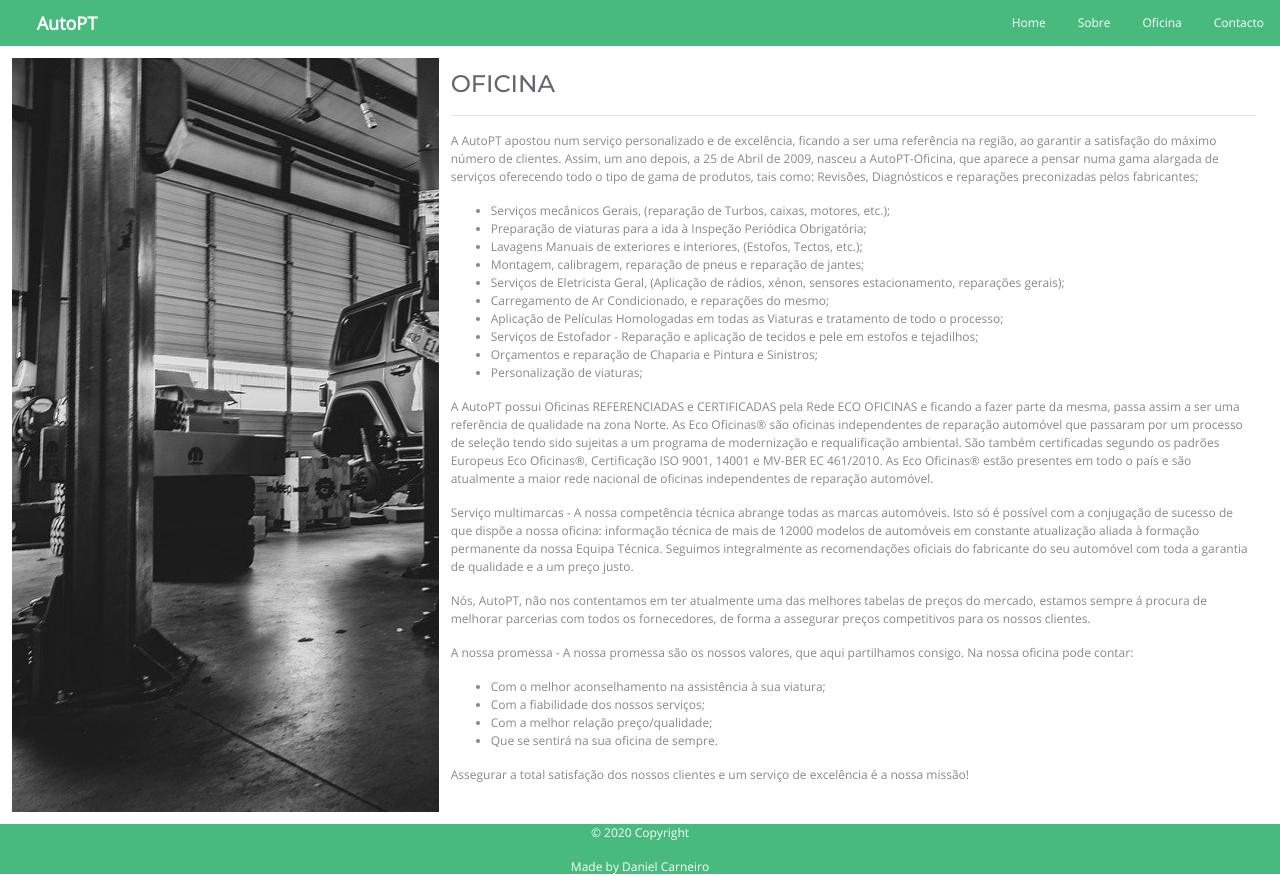
After one commit to loonix/university, a PHP site: page /pages/oficina.html in a window 1280 px wide. The commit adds this page. Run offline with PHP 8.4, Linux system fonts and the light colour scheme; some libraries are stand-ins or nearby versions; some web fonts are replaced.

Commit message:
chore: created oficina and fixed other pages

```diff
--- a/Html/autoPt/css/grid/_grid.css
+++ b/Html/autoPt/css/grid/_grid.css
@@ -76,6 +76,6 @@
 @media (max-width: 600px) {
     .grid-item {
         flex: 1 1 50%;
-        max-width: 50%;
+        max-width: 90%;
     }
 }
--- a/Html/autoPt/css/main.css
+++ b/Html/autoPt/css/main.css
@@ -24,6 +24,7 @@
 /* PAGES */
 @import "pages/_contacts.css";
 @import "pages/_about.css";
+@import "pages/_oficina.css";
 
 
 body {
--- a/Html/autoPt/css/pages/_about.css
+++ b/Html/autoPt/css/pages/_about.css
@@ -3,11 +3,13 @@
 }
 
 .sobre .stand-img {
+    flex: 1;
     background: url('/images/stand.jpg');
-    width: 20%;
+    background-position: center;
     height: auto;
 }
 
 .sobre div {
+    flex: 2;
     padding: 1em;
 }
--- a/Html/autoPt/css/pages/_contacts.css
+++ b/Html/autoPt/css/pages/_contacts.css
@@ -34,6 +34,16 @@
     content: '|';
 } */
 
+.horario {
+    display: flex;
+    text-align: center;
+}
+
+.horario .day {
+    border: 1px solid var(--calm-color);
+    padding: 1em;
+}
+
 @media screen and (max-width: 1000px) {
     .conteudo {
         flex-direction: column-reverse;
--- /dev/null
+++ b/Html/autoPt/css/pages/_oficina.css
@@ -0,0 +1,14 @@
+.oficina {
+    display: flex;
+}
+
+.oficina .image {
+    flex: 1;
+    background: url('/images/garage.jpg');
+    height: auto;
+}
+
+.oficina div {
+    flex: 2;
+    padding: 1em;
+}
--- a/Html/autoPt/pages/about.html
+++ b/Html/autoPt/pages/about.html
@@ -28,6 +28,7 @@
                 <ul>
                     <li><a class="active" href="/index.html">Home</a></li>
                     <li><a href="/pages/about.html">Sobre</a></li>
+                    <li><a class="active" href="/pages/oficina.html">Oficina</a></li>
                     <li><a href="/pages/contact.html">Contacto</a></li>
                 </ul>
             </nav>
--- /dev/null
+++ b/Html/autoPt/pages/oficina.html
@@ -0,0 +1,136 @@
+<!DOCTYPE html>
+<html lang="en">
+
+<head>
+    <meta charset="UTF-8">
+    <meta name="viewport" content="width=device-width, initial-scale=1.0">
+
+    <meta name="author" content="Daniel Carneiro">
+    <meta name="description" content="Maior site de venda automovel e motociclos em Portugal">
+    <meta name="author" content="John Doe">
+    <meta name="keywords" content="auto, venda, automoveis, veiculos, motociclos">
+
+
+    <link rel="stylesheet" href="https://stackpath.bootstrapcdn.com/bootswatch/4.5.2/minty/bootstrap.min.css"
+        integrity="sha384-H4X+4tKc7b8s4GoMrylmy2ssQYpDHoqzPa9aKXbDwPoPUA3Ra8PA5dGzijN+ePnH" crossorigin="anonymous">
+    <link rel="stylesheet" href="/css/main.css">
+    <link rel="stylesheet" href="/css/font-awesome.min.css">
+
+    <title>AutoPT - Stand de carros importados</title>
+</head>
+
+<body ng-app="app">
+    <div ng-controller="controller">
+        <header>
+            <nav class="top-nav">
+                <a class="logo" href="/index.html"><i class="fa fa-car" aria-hidden="true"></i>
+                    {{title}}</a>
+                <ul>
+                    <li><a class="active" href="/index.html">Home</a></li>
+                    <li><a href="/pages/about.html">Sobre</a></li>
+                    <li><a class="active" href="/pages/oficina.html">Oficina</a></li>
+                    <li><a href="/pages/contact.html">Contacto</a></li>
+                </ul>
+            </nav>
+        </header>
+
+        <main>
+
+            <section class="oficina">
+
+                <div class="image"></div>
+                <div>
+                    <h1>OFICINA</h1>
+                    <hr>
+                    <p>
+                        A AutoPT apostou num serviço personalizado e de excelência, ficando a ser uma referência na região,
+                        ao garantir a
+                        satisfação do máximo número de clientes. Assim, um ano depois, a 25 de Abril de 2009, nasceu a
+                        AutoPT-Oficina, que
+                        aparece a pensar numa gama alargada de serviços oferecendo todo o tipo de gama de produtos, tais
+                        como: Revisões,
+                        Diagnósticos e reparações preconizadas pelos fabricantes;
+                    </p>
+                    <ul>
+                        <li>Serviços mecânicos Gerais, (reparação de Turbos, caixas, motores, etc.);</li>
+                        <li>Preparação de viaturas para a ida à Inspeção Periódica Obrigatória;</li>
+                        <li>Lavagens Manuais de exteriores e interiores, (Estofos, Tectos, etc.);</li>
+                        <li>Montagem, calibragem, reparação de pneus e reparação de jantes;</li>
+                        <li>Serviços de Eletricista Geral, (Aplicação de rádios, xénon, sensores estacionamento, reparações
+                            gerais);</li>
+                            <li>Carregamento de Ar Condicionado, e reparações do mesmo;</li>
+                            <li>Aplicação de Películas Homologadas em todas as Viaturas e tratamento de todo o processo;</li>
+                            <li>Serviços de Estofador - Reparação e aplicação de tecidos e pele em estofos e tejadilhos;</li>
+                            <li>Orçamentos e reparação de Chaparia e Pintura e Sinistros;</li>
+                            <li>Personalização de viaturas;</li>
+                        </ul>
+
+                        <p>
+                            A AutoPT possui Oficinas REFERENCIADAS e CERTIFICADAS pela Rede ECO OFICINAS e ficando a fazer parte
+                            da mesma, passa
+                            assim a ser uma referência de qualidade na zona Norte. As Eco Oficinas® são oficinas independentes
+                            de reparação
+                            automóvel que passaram por um processo de seleção tendo sido sujeitas a um programa de modernização
+                            e requalificação
+                            ambiental. São também certificadas segundo os padrões Europeus Eco Oficinas®, Certificação ISO 9001,
+                            14001 e MV-BER
+                            EC
+                            461/2010. As Eco Oficinas® estão presentes em todo o país e são atualmente a maior rede nacional de
+                            oficinas
+                            independentes de reparação automóvel.
+                        </p>
+
+                        <p>
+                            Serviço multimarcas - A nossa competência técnica abrange todas as marcas automóveis. Isto só é
+                            possível com a
+                            conjugação de sucesso de que dispõe a nossa oficina: informação técnica de mais de 12000 modelos de
+                            automóveis em
+                            constante atualização aliada à formação permanente da nossa Equipa Técnica. Seguimos integralmente
+                            as recomendações
+                            oficiais do fabricante do seu automóvel com toda a garantia de qualidade e a um preço justo.
+                        </p>
+
+                        <p>
+                            Nós, AutoPT, não nos contentamos em ter atualmente uma das melhores tabelas de preços do mercado,
+                            estamos sempre á
+                            procura de melhorar parcerias com todos os fornecedores, de forma a assegurar preços competitivos
+                            para os nossos
+                            clientes.
+                        </p>
+                        <p>
+                            A nossa promessa - A nossa promessa são os nossos valores, que aqui partilhamos consigo. Na nossa
+                            oficina pode
+                            contar:
+                        </p>
+                        <ul>
+                            <li>Com o melhor aconselhamento na assistência à sua viatura;</li>
+                            <li>Com a fiabilidade dos nossos serviços;</li>
+                            <li>Com a melhor relação preço/qualidade;</li>
+                            <li>Que se sentirá na sua oficina de sempre.</li>
+                        </ul>
+                        <p>
+                            Assegurar a total satisfação dos nossos clientes e um serviço de excelência é a nossa missão!
+                        </p>
+                    </div>
+                    </section>
+                </main>
+            </div>
+
+            <footer>
+                <div>
+            <p>&copy 2020 Copyright</p>
+            <a href="https://github.com/loonix/"> Made by Daniel Carneiro</a>
+        </div>
+    </footer>
+
+    <script src="https://code.angularjs.org/1.8.2/angular.js"></script>
+    <script src="/js/main.js"></script>
+    <script src="https://code.jquery.com/jquery-3.5.1.slim.min.js"
+        integrity="sha384-DfXdz2htPH0lsSSs5nCTpuj/zy4C+OGpamoFVy38MVBnE+IbbVYUew+OrCXaRkfj"
+        crossorigin="anonymous"></script>
+    <script src="https://cdn.jsdelivr.net/npm/bootstrap@4.5.3/dist/js/bootstrap.bundle.min.js"
+        integrity="sha384-ho+j7jyWK8fNQe+A12Hb8AhRq26LrZ/JpcUGGOn+Y7RsweNrtN/tE3MoK7ZeZDyx"
+        crossorigin="anonymous"></script>
+</body>
+
+</html>
```
Also changed, not shown: Html/autoPt/pages/contact.html (+38 -1 lines), Html/autoPt/images/garage.jpg (added), Html/autoPt/images/stand.jpg.
